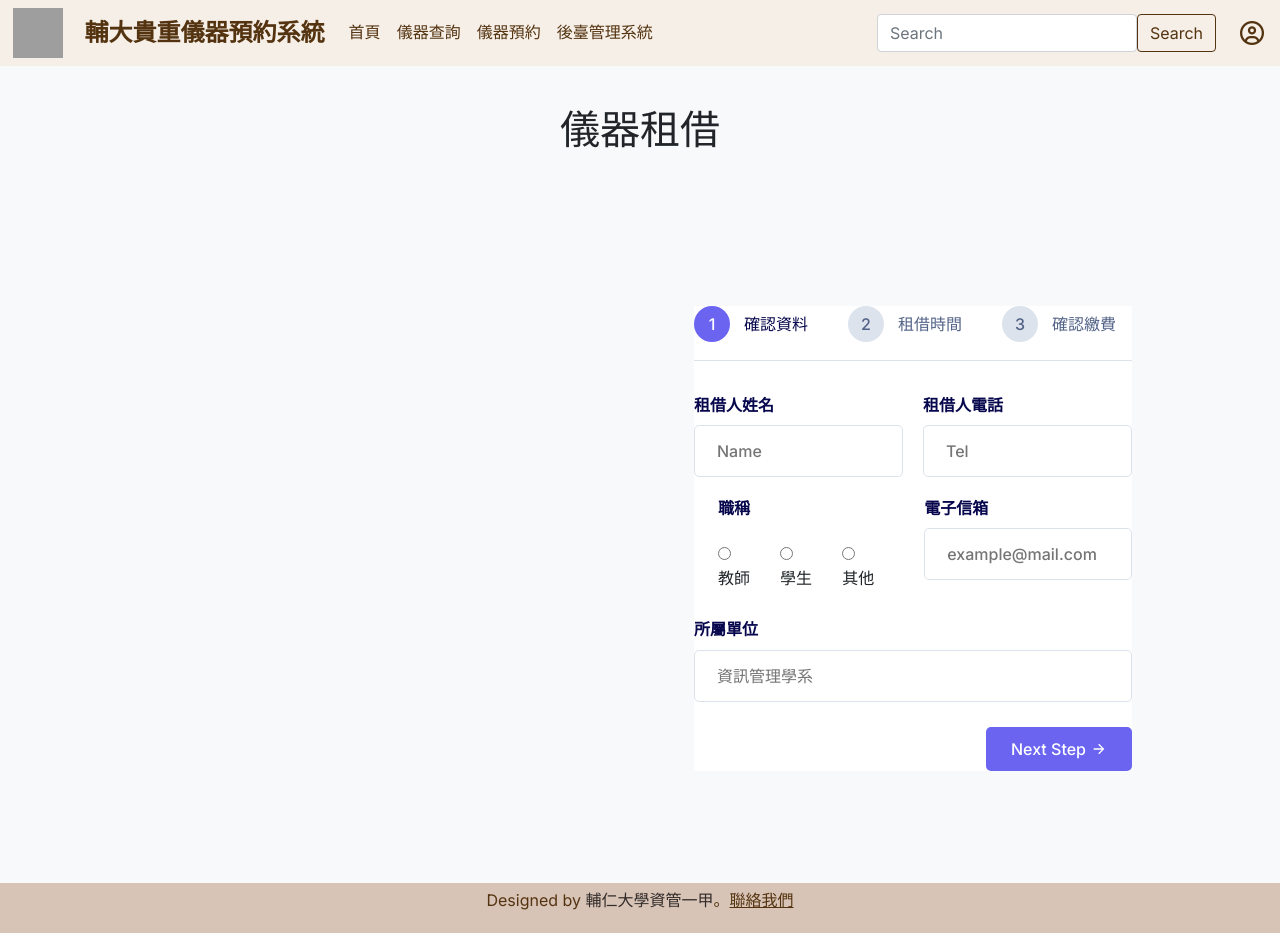
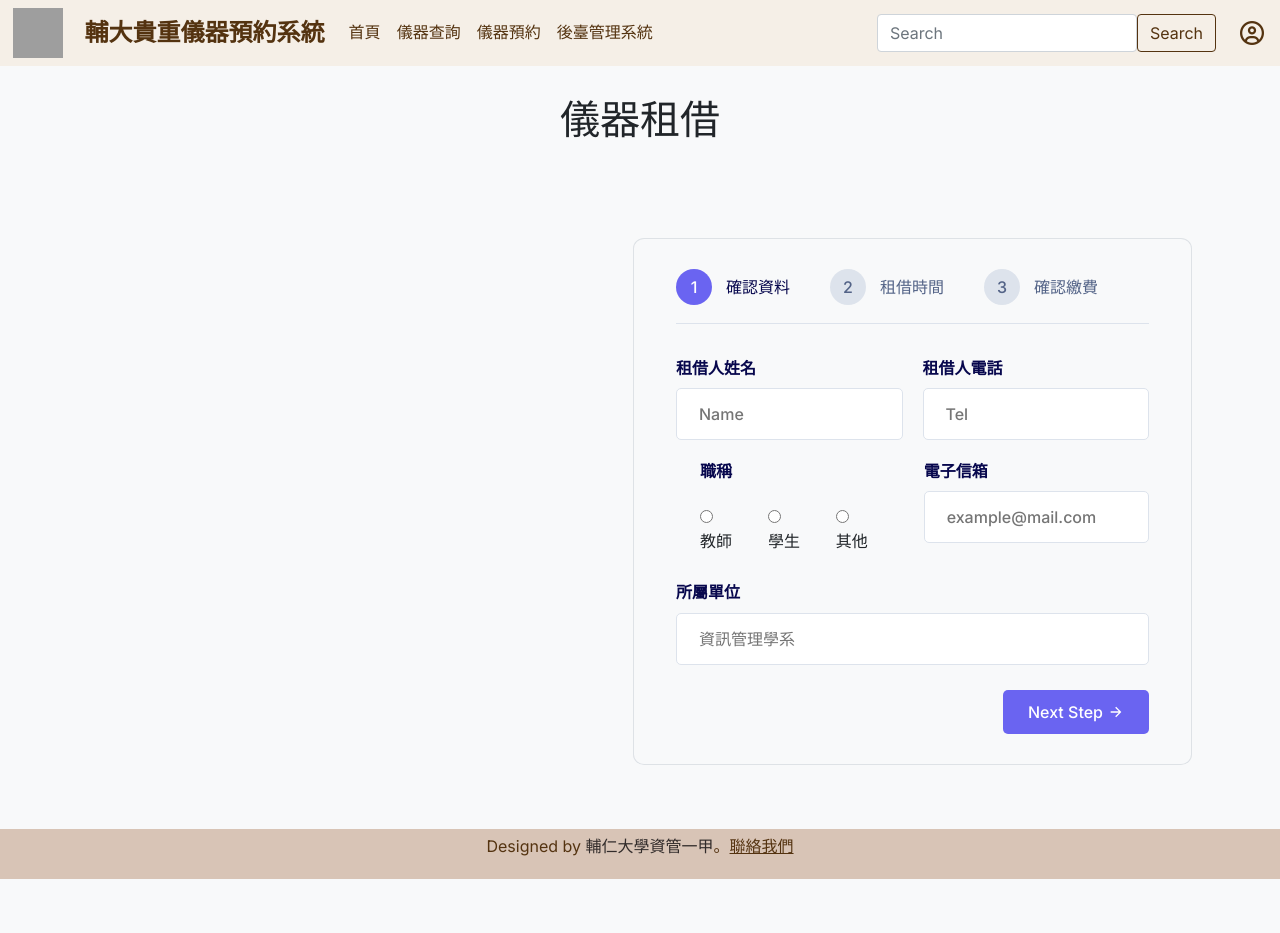
Before and after one commit to Vickipediaa/WEB-Final, a Jekyll site: the page built from pages/booking.html, in a window 1280 px wide and 933 px high. Built offline with Jekyll 4.4.1, drawn with Linux system fonts in a browser that asks for light colours; nearby versions of some CDN libraries; a script that is not in the unit is left out; grey boxes are pictures that could not be loaded.

Commit message:
Update booking.html

```diff
--- a/pages/booking.html
+++ b/pages/booking.html
@@ -4,16 +4,19 @@
 permalink: /booking
 ---
 <center>
-    <h1 style="padding: 40px;">儀器租借</h1>
+    <h1 style="padding: 30px;">儀器租借</h1>
 </center>
 <div class="container" style="margin:5%">
     <div class="row">
 
         <div class="col">
             {% for item in site.data %}
+            <center>
                 <div id="{{ item.id }}">
                     <img src="{{ item.img }}" style="width:75%;">
+                    <h3 style="margin: 5%;">{{ item.name }}</h3>
                 </div>
+            </center>
             {% endfor %}
         </div>
 
@@ -35,12 +38,12 @@
             }
         </script>
 
-        <div class="col">
+        <div class="col border" style="border-radius: 2%;">
             <div class="formbold-main-wrapper">
                 <!-- Author: FormBold Team -->
                 <!-- Learn More: https://formbold.com -->
                 <div class="formbold-form-wrapper">
-                    <form action="https://formbold.com/s/FORM_ID" method="POST">
+                    <form action="../Fancy-Checkout-master/index.html" method="POST">
                         <div class="formbold-steps">
                             <ul>
                                 <li class="formbold-step-menu1 active">
@@ -236,20 +239,21 @@
                 display: flex;
                 align-items: center;
                 justify-content: center;
-                padding: 48px;
+                padding: 30px;
             }
 
             .formbold-form-wrapper {
                 margin: 0 auto;
                 max-width: 550px;
                 width: 100%;
-                background: white;
+                background: #f8f9fa;
+
             }
 
             .formbold-steps {
                 padding-bottom: 18px;
                 margin-bottom: 35px;
-                border-bottom: 1px solid #DDE3EC;
+                border-bottom: 1px solid #dde3ec;
             }
 
             .formbold-steps ul {
```
